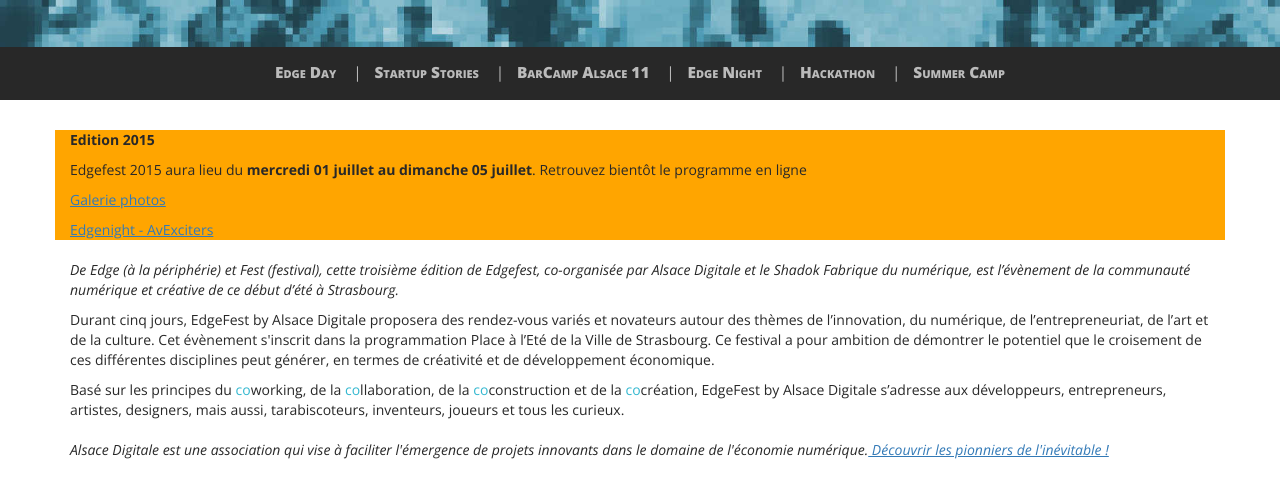
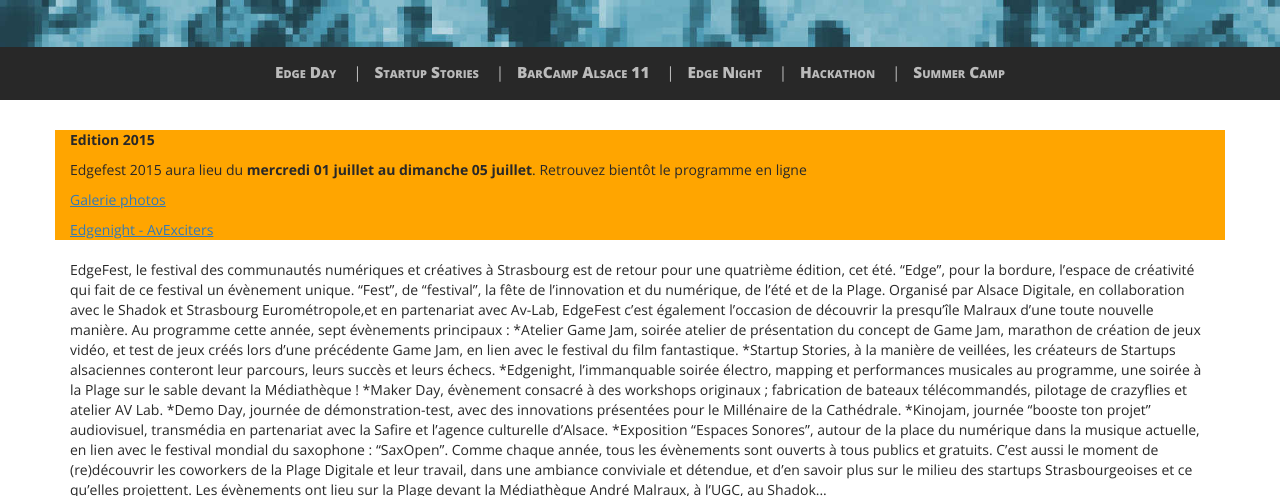
Before and after one commit to AlsaceDigitale/www.edgefest.fr-2019-temporary, a Jekyll site: the page built from index.html, in a window 1280 px wide and 900 px high, scrolled down 453 px, cut to the strip 0-496 px from the top of the window. Built offline with Jekyll 4.4.1, drawn with Linux system fonts in a browser that asks for light colours; nearby versions of some CDN libraries; some web fonts are replaced.

Commit message:
Update intro.html

```diff
--- a/_includes/intro.html
+++ b/_includes/intro.html
@@ -12,20 +12,33 @@
         </div>
         <div class="row">
             <div class="col-xs-12">
-                <p style="margin-top:20px;"><em>De Edge (à la périphérie) et Fest (festival), cette troisième édition de
-                    Edgefest, co-organisée par Alsace Digitale et le Shadok Fabrique du numérique, est l’évènement de la
-                    communauté numérique et créative de ce début d’été à Strasbourg.</em></p>
+                <p style="margin-top:20px;">EdgeFest, le festival des communautés numériques et créatives à Strasbourg est de retour pour une quatrième édition, cet été.
 
-                <p>Durant cinq jours, EdgeFest by Alsace Digitale proposera des rendez-vous variés et novateurs autour
-                    des thèmes de l’innovation, du numérique, de l’entrepreneuriat, de l’art et de la culture. Cet
-                    évènement s'inscrit dans la programmation Place à l’Eté de la Ville de Strasbourg. Ce festival a
-                    pour ambition de démontrer le potentiel que le croisement de ces différentes disciplines peut
-                    générer, en termes de créativité et de développement économique.</p>
+“Edge”, pour la bordure, l’espace de créativité qui fait de ce festival un évènement unique.
+“Fest”, de “festival”, la fête de l’innovation et du numérique, de l’été et de la Plage.
 
-                <p>Basé sur les principes du <span class="co">co</span>working, de la <span class="co">co</span>llaboration,
-                    de la <span class="co">co</span>construction et de la <span class="co">co</span>création, EdgeFest
-                    by Alsace Digitale s’adresse aux développeurs, entrepreneurs, artistes, designers, mais aussi,
-                    tarabiscoteurs, inventeurs, joueurs et tous les curieux.</p>
+Organisé par Alsace Digitale, en collaboration avec le Shadok et Strasbourg Eurométropole,et en partenariat avec Av-Lab, EdgeFest c’est également l’occasion de découvrir la presqu’île Malraux d’une toute nouvelle manière.
+
+Au programme cette année, sept évènements principaux :
+
+*Atelier Game Jam, soirée atelier de présentation du concept de Game Jam, marathon de création de jeux vidéo, et test de jeux créés lors d’une précédente Game Jam, en lien avec le festival du film fantastique.
+
+*Startup Stories, à la manière de veillées, les créateurs de Startups alsaciennes conteront leur parcours, leurs succès et leurs échecs.
+
+*Edgenight, l’immanquable soirée électro, mapping et performances musicales au programme, une soirée à la Plage sur le sable devant la Médiathèque !
+
+*Maker Day, évènement consacré à des workshops originaux ; fabrication de bateaux télécommandés, pilotage de crazyflies et atelier AV Lab.
+
+*Demo Day, journée de démonstration-test, avec des innovations présentées pour le Millénaire de la Cathédrale.
+
+*Kinojam, journée “booste ton projet” audiovisuel, transmédia en partenariat avec la Safire et l’agence culturelle d’Alsace.
+
+*Exposition “Espaces Sonores”, autour de la place du numérique dans la musique actuelle, en lien avec le festival mondial du saxophone : “SaxOpen”.
+
+Comme chaque année, tous les évènements sont ouverts à tous publics et gratuits.
+
+C’est aussi le moment de (re)découvrir les coworkers de la Plage Digitale et leur travail, dans une ambiance conviviale et détendue, et d’en savoir plus sur le milieu des startups Strasbourgeoises et ce qu’elles projettent.
+Les évènements ont lieu sur la Plage devant la Médiathèque André Malraux, à l’UGC, au Shadok...</p>
             </div>
             <div class="col-xs-12">
             <p style="margin-top:20px;"><em>Alsace Digitale est une association qui vise à faciliter l'émergence de projets innovants dans le domaine de l'économie numérique.<a href="http://www.alsacedigitale.org/"> Découvrir les pionniers de l'inévitable !</a></em></p>
```
